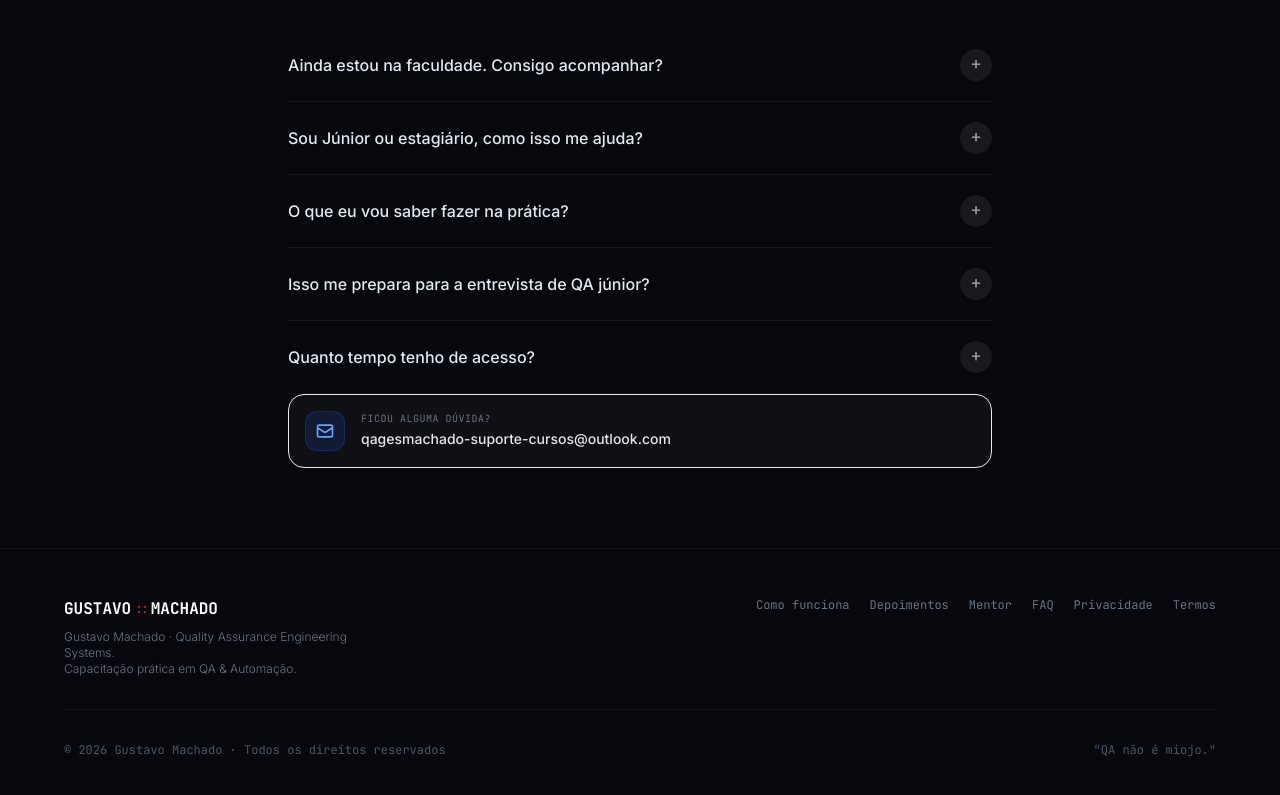
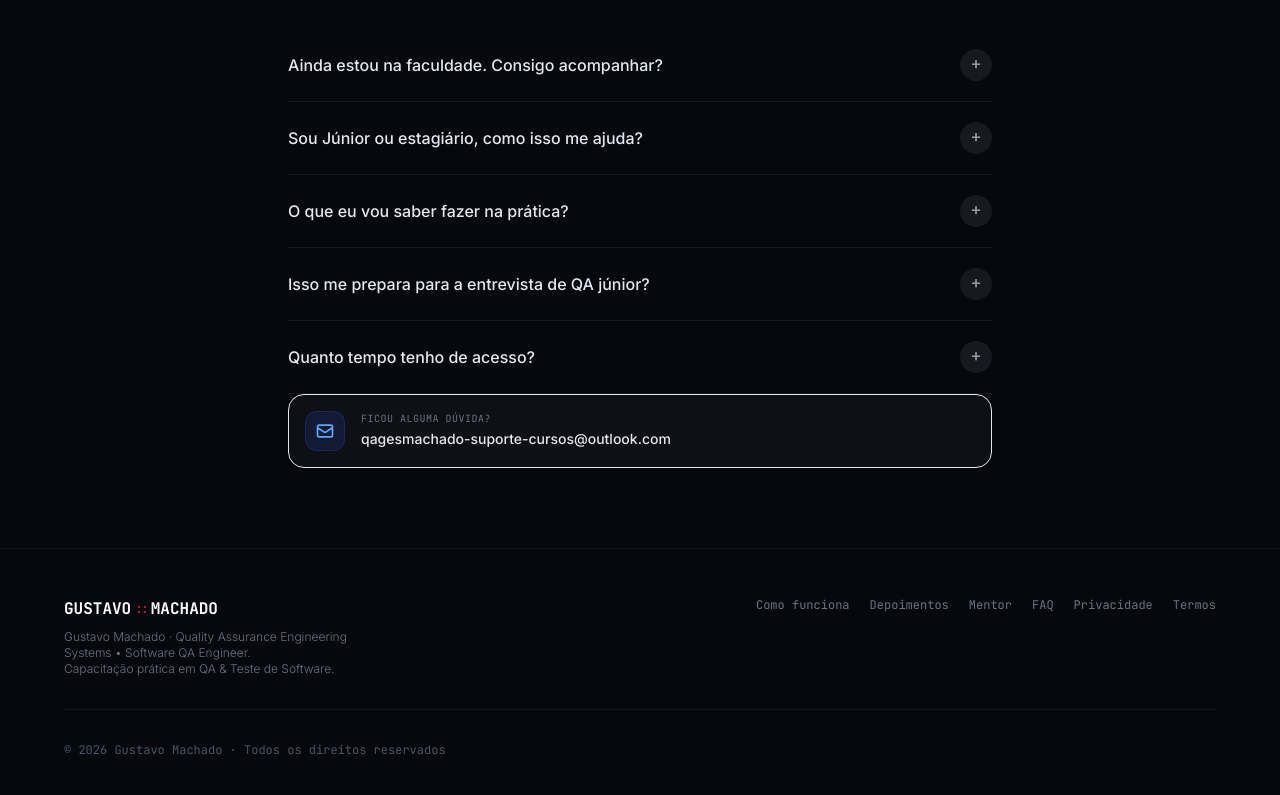
Before and after one commit to ishelp-lab/qages, a website: page index.html in a window 1280 px wide. Shown: the part 6896-7691 px from the top of the page. Drawn offline with nearby package versions, Linux system fonts and the light colour scheme.

Commit message:
fix: atualiza texto do faq e rodape

```diff
--- a/index.html
+++ b/index.html
@@ -2153,7 +2153,7 @@
           </button>
           <div
             class="faq-content max-h-0 overflow-hidden transition-all duration-300 text-sm text-gray-400 font-light leading-relaxed">
-            <div class="pb-4">Sim. A trilha foi feita pensada em pessoas iniciante ou que ainda está na graduação. Você
+            <div class="pb-4">Sim. A trilha foi feita pensando em pessoas iniciantes ou que ainda estão na graduação. Você
               começa nos fundamentos e segue o trabalho de um QA: planejar o que testar, escrever casos, executar,
               reportar o bug e testar com projetos para praticar.</div>
           </div>
@@ -2243,7 +2243,7 @@
             class="text-[#C5221F] text-[0.8em] tracking-[-0.15em] mx-1 inline-block align-middle">::</span>MACHADO
         </div>
         <p class="text-xs text-gray-500 font-light max-w-xs">
-          Gustavo Machado · Quality Assurance Engineering Systems.<br>Capacitação prática em QA &amp; Automação.
+          Gustavo Machado · Quality Assurance Engineering Systems • Software QA Engineer.<br>Capacitação prática em QA &amp; Teste de Software.
         </p>
       </div>
 
@@ -2263,7 +2263,6 @@
     <div
       class="max-w-6xl mx-auto mt-8 pt-8 border-t border-white/5 flex flex-col sm:flex-row items-center justify-between gap-3 text-xs text-gray-600 font-mono">
       <span>© 2026 Gustavo Machado · Todos os direitos reservados</span>
-      <span class="text-gray-600">"QA não é miojo."</span>
     </div>
   </footer>
 
```
